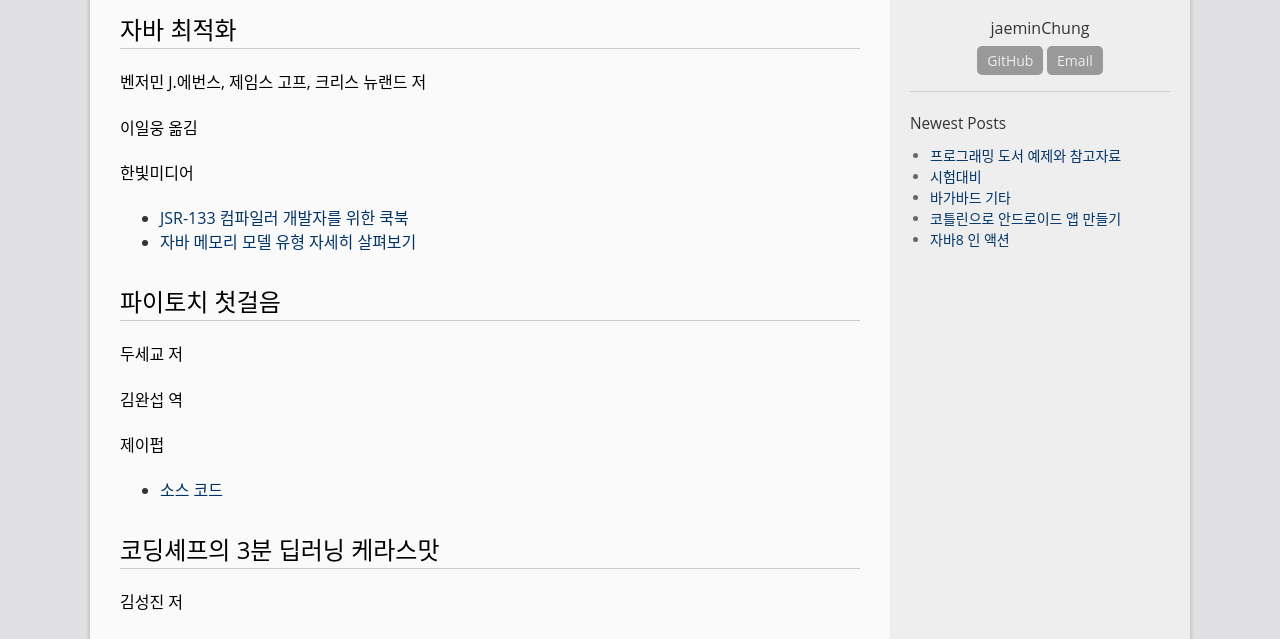
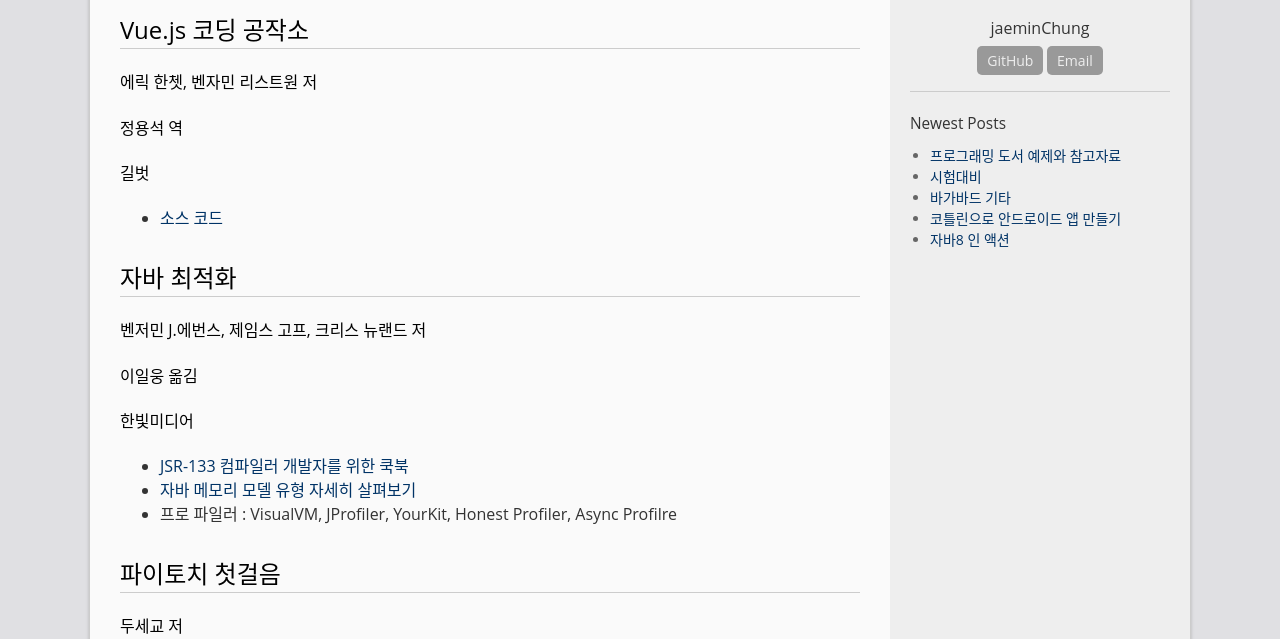
Before and after one commit to jaeminChung/jaeminChung.github.io, a Jekyll site: the page built from _posts/2019-11-21-프로그래밍도서예제.markdown, in a window 1280 px wide and 900 px high, cut to the strip 261-900 px from the top of the window. Built offline with Jekyll 4.4.1, drawn with Linux system fonts in a browser that asks for light colours.

Commit message:
add Vue.js 코딩 공작소

```diff
--- a/_posts/2019-11-21-프로그래밍도서예제.markdown
+++ b/_posts/2019-11-21-프로그래밍도서예제.markdown
@@ -5,6 +5,13 @@ date:   2021-02-02
 categories: programming
 permalink: /archivers/프로그래밍도서예제
 ---
+## Vue.js 코딩 공작소
+#### 에릭 한쳇, 벤자민 리스트원 저
+#### 정용석 역
+#### 길벗
+
+- [소스 코드](https://github.com/gilbutITbook/007024)
+
 ## 자바 최적화
 #### 벤저민 J.에번스, 제임스 고프, 크리스 뉴랜드 저
 #### 이일웅 옮김
@@ -12,6 +19,7 @@ permalink: /archivers/프로그래밍도서예제
 
 - [JSR-133 컴파일러 개발자를 위한 쿡북](http://gee.cs.oswego.edu/dl/jmm/cookbook.html)
 - [자바 메모리 모델 유형 자세히 살펴보기](https://shipilev.net/blog/2016/close-encounters-of-jmm-kind/)
+- 프로 파일러 : VisualVM, JProfiler, YourKit, Honest Profiler, Async Profilre
 
 ## 파이토치 첫걸음
 #### 두세교 저
```
